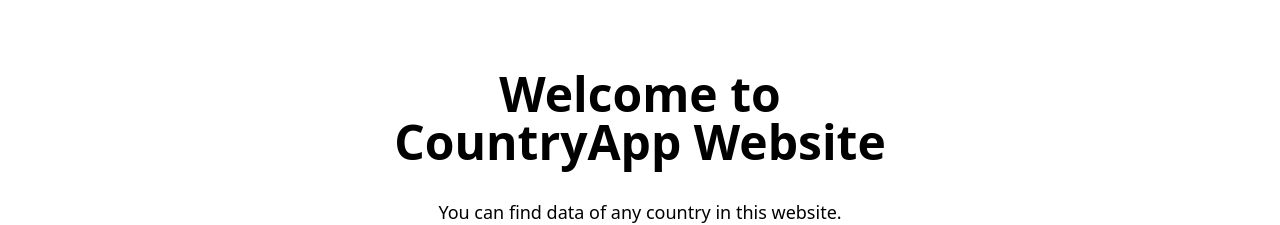
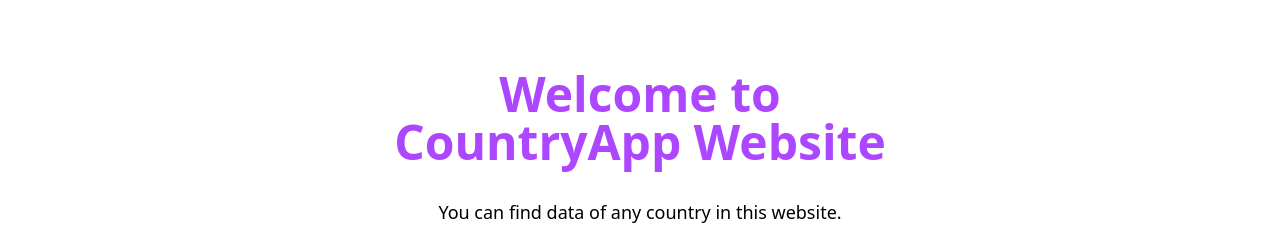
Before and after one commit to fiovba/countryreact, a React (Vite) app: page / in a window 1280 px wide. Shown: the part 154-379 px from the top of the page. Built offline with nearby package versions, Linux system fonts and the light colour scheme; no server answers.

Commit message:
Update Title.jsx

```diff
--- a/src/components/Title.jsx
+++ b/src/components/Title.jsx
@@ -10,7 +10,7 @@ import React, { useState } from 'react'
     <>
       <section className="dark:bg-gray-800 dark:text-gray-100">
             <div className="container mx-auto flex flex-col items-center px-4 py-16 text-center md:py-32 md:px-10 lg:px-32 xl:max-w-3xl">
-                <h1 className="text-4xl font-bold leading-none sm:text-5xl">Welcome to CountryApp Website
+                <h1 className="text-4xl font-bold text-purple-500 leading-none sm:text-5xl">Welcome to CountryApp Website
                 </h1>
                 <p className="px-8 mt-8 mb-12 text-lg">You can find data of any country in this website.</p>
                 <div className="flex flex-wrap justify-center">
```
